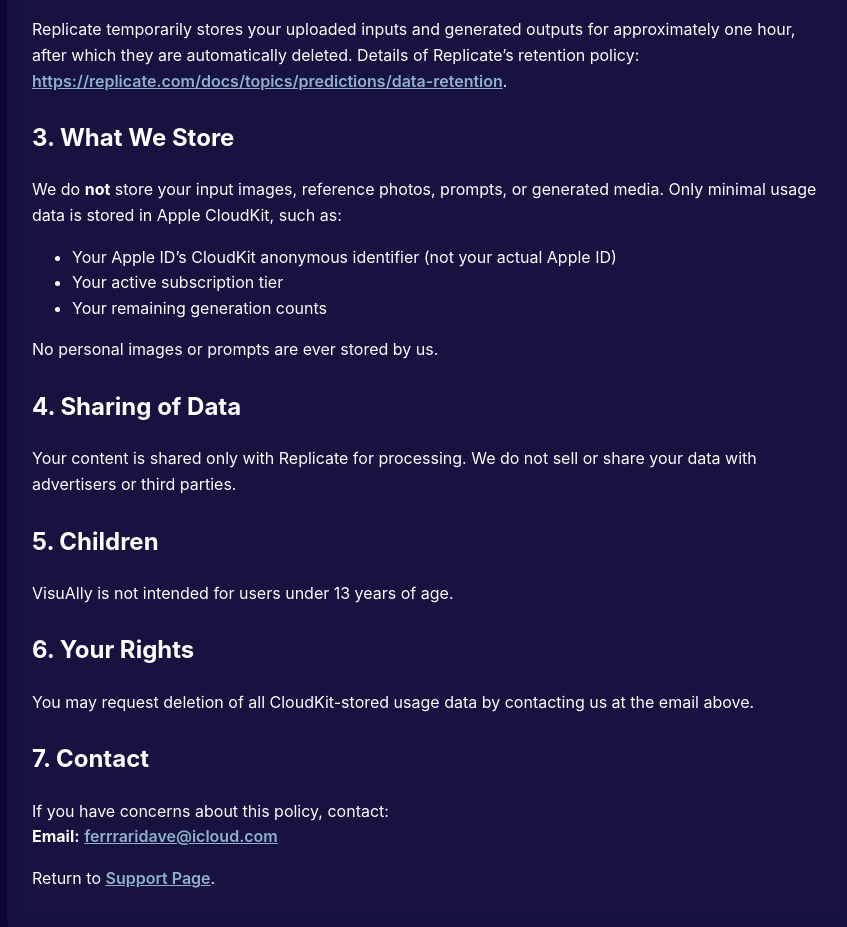
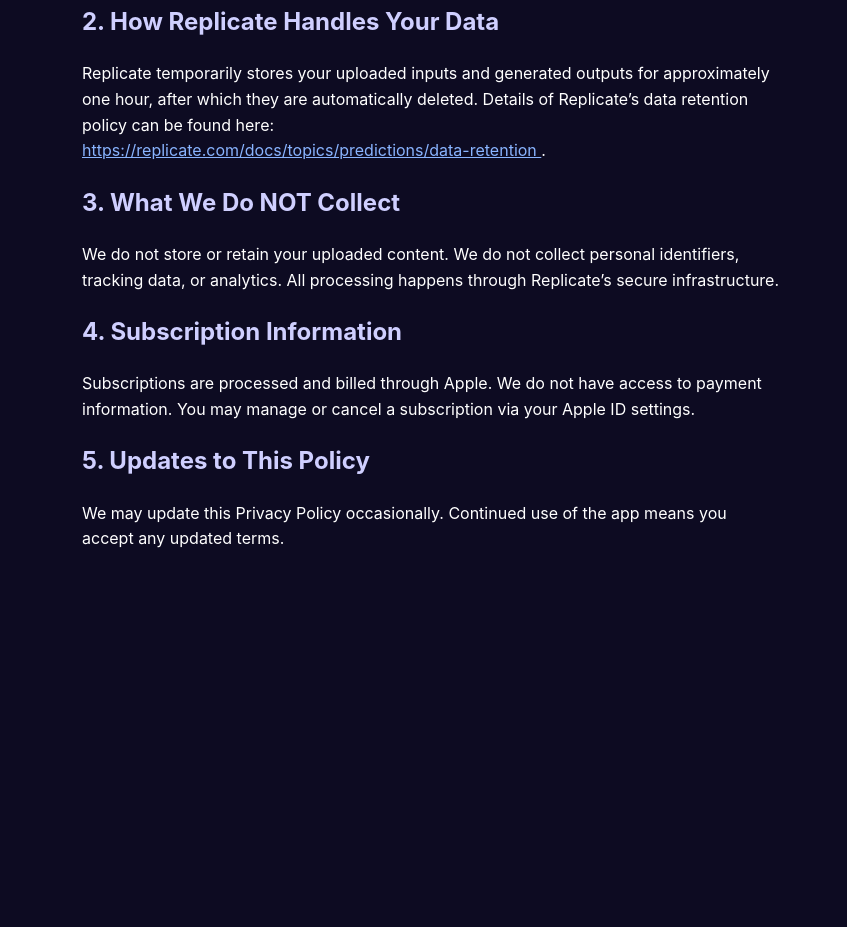
Before and after one commit to ferrraridave-coder/visuaily-support, a plain HTML site: page privacy-policy.html in a window 1280 px wide. Shown: the part 497-1424 px from the top of the page, without its empty margins (208-1055 px from the left). After the commit the page ends 1085 px from the top, so only its background shows below. Drawn offline with Linux system fonts and the light colour scheme.

Commit message:
Update privacy-policy.html

```diff
--- a/privacy-policy.html
+++ b/privacy-policy.html
@@ -1,97 +1,80 @@
 <!DOCTYPE html>
 <html lang="en">
 <head>
-<meta charset="UTF-8">
+    <meta charset="UTF-8" />
+    <meta name="viewport" content="width=device-width, initial-scale=1.0" />
     <title>VisuAlly — Privacy Policy</title>
-<meta name="viewport" content="width=device-width, initial-scale=1">
     <style>
         body {
-    font-family: -apple-system, BlinkMacSystemFont, "Segoe UI", Roboto, sans-serif;
-    margin: 0;
-    padding: 30px;
-    background: #0B0636;
-    color: white;
+            font-family: -apple-system, BlinkMacSystemFont, sans-serif;
+            background-color: #0d0b22;
+            color: #ffffff;
+            padding: 20px;
             line-height: 1.6;
-}
-.container {
-    max-width: 800px;
+            max-width: 700px;
             margin: auto;
-    background: rgba(255,255,255,0.05);
-    padding: 25px;
-    border-radius: 12px;
-    backdrop-filter: blur(10px);
         }
         h1, h2 {
-    margin-top: 25px;
+            color: #cfcfff;
         }
         a {
-    color: #8FB2CC;
-    font-weight: 600;
+            color: #89b4ff;
         }
     </style>
 </head>
 <body>
-<div class="container">
 
 <h1>Privacy Policy for VisuAlly</h1>
-<p><em>Last updated: 2 December 2025</em></p>
+<p><strong>Last updated: 2 December 2025</strong></p>
 
 <p>
-VisuAlly is developed by David Picknell (“we”, “us”, “our”).
+VisuAlly is developed by <strong>David Picknell</strong> (“we”, “us”, “our”).
 This Privacy Policy explains how your information is handled when using the VisuAlly app.
-If you have questions, you can contact us at:
-<a href="mailto:ferrraridave@icloud.com">ferrraridave@icloud.com</a>.
+If you have any questions, you can contact us at: <strong>ferrraridave@icloud.com</strong>.
+</p>
+
+<p>
+Useful links:<br>
+• <a href="index.html">Support Page</a><br>
+• <a href="terms.html">Terms of Use</a>
 </p>
 
 <h2>1. Information You Provide</h2>
 <p>
-VisuAlly allows you to upload images, reference photos, and text prompts to generate AI-created images and videos.
-This content is securely sent to Replicate, our third-party AI inference provider, for processing.
+VisuAlly allows you to upload images, reference photos, and text prompts to generate
+AI-created images and videos. This content is securely sent to Replicate,
+our third-party AI inference provider, for processing.
 </p>
 
 <h2>2. How Replicate Handles Your Data</h2>
 <p>
-Replicate temporarily stores your uploaded inputs and generated outputs for approximately one hour,
-after which they are automatically deleted.
-Details of Replicate’s retention policy:
-<a href="https://replicate.com/docs/topics/predictions/data-retention">https://replicate.com/docs/topics/predictions/data-retention</a>.
+Replicate temporarily stores your uploaded inputs and generated outputs for approximately
+one hour, after which they are automatically deleted.
+Details of Replicate’s data retention policy can be found here:<br>
+<a href="https://replicate.com/docs/topics/predictions/data-retention">
+https://replicate.com/docs/topics/predictions/data-retention
+</a>.
 </p>
 
-<h2>3. What We Store</h2>
+<h2>3. What We Do NOT Collect</h2>
 <p>
-We do <strong>not</strong> store your input images, reference photos, prompts, or generated media.
-Only minimal usage data is stored in Apple CloudKit, such as:
+We do not store or retain your uploaded content.
+We do not collect personal identifiers, tracking data, or analytics.
+All processing happens through Replicate’s secure infrastructure.
 </p>
 
-<ul>
-<li>Your Apple ID’s CloudKit anonymous identifier (not your actual Apple ID)</li>
-<li>Your active subscription tier</li>
-<li>Your remaining generation counts</li>
-</ul>
-
+<h2>4. Subscription Information</h2>
 <p>
-No personal images or prompts are ever stored by us.
+Subscriptions are processed and billed through Apple.
+We do not have access to payment information.
+You may manage or cancel a subscription via your Apple ID settings.
 </p>
 
-<h2>4. Sharing of Data</h2>
-<p>Your content is shared only with Replicate for processing. We do not sell or share your data with advertisers or third parties.</p>
-
-<h2>5. Children</h2>
-<p>VisuAlly is not intended for users under 13 years of age.</p>
-
-<h2>6. Your Rights</h2>
-<p>You may request deletion of all CloudKit-stored usage data by contacting us at the email above.</p>
-
-<h2>7. Contact</h2>
+<h2>5. Updates to This Policy</h2>
 <p>
-If you have concerns about this policy, contact:<br>
-<strong>Email:</strong> <a href="mailto:ferrraridave@icloud.com">ferrraridave@icloud.com</a>
+We may update this Privacy Policy occasionally.
+Continued use of the app means you accept any updated terms.
 </p>
 
-<p>
-Return to <a href="index.html">Support Page</a>.
-</p>
-
-</div>
 </body>
 </html>
```
Lines whose indentation alone changed are shown as unchanged.
